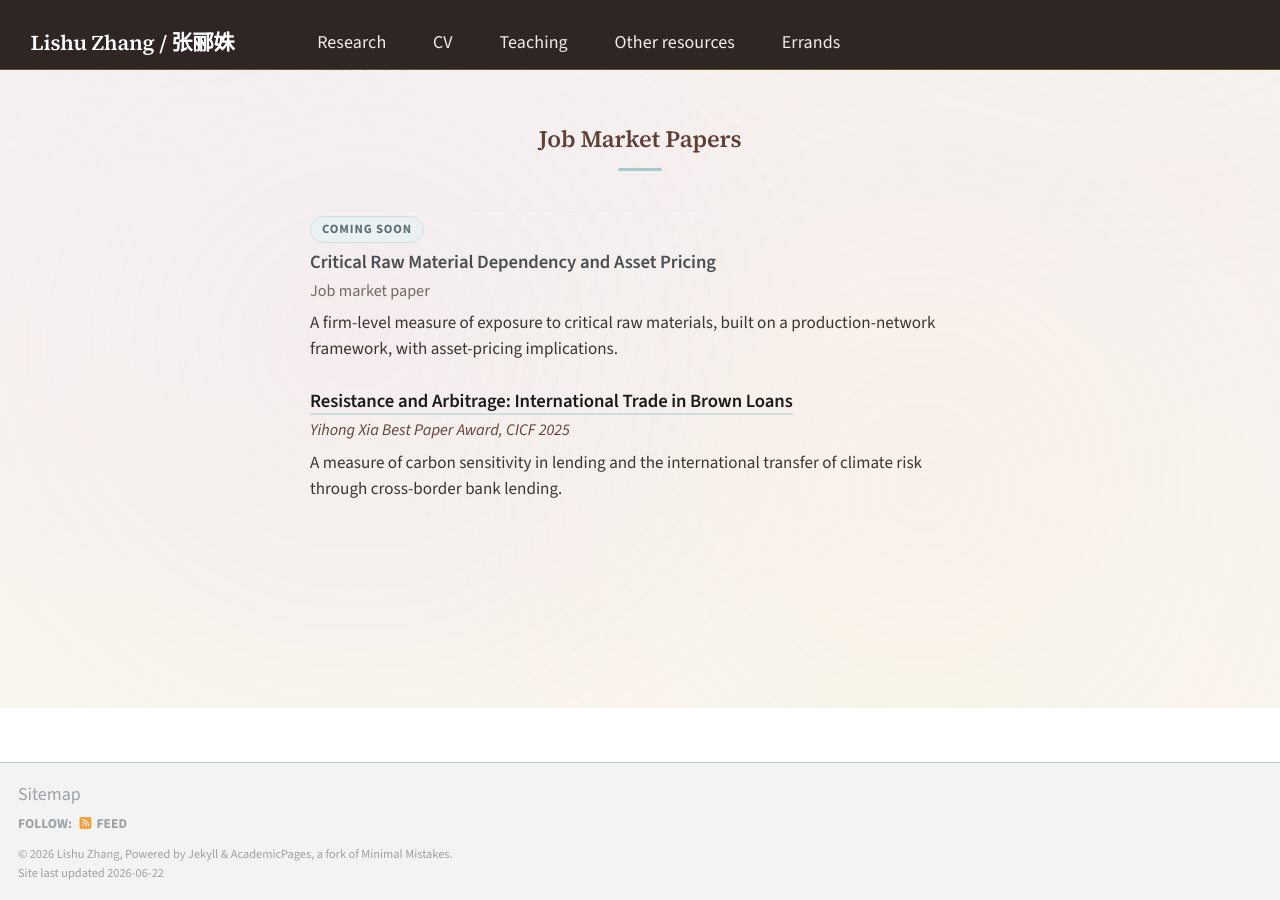
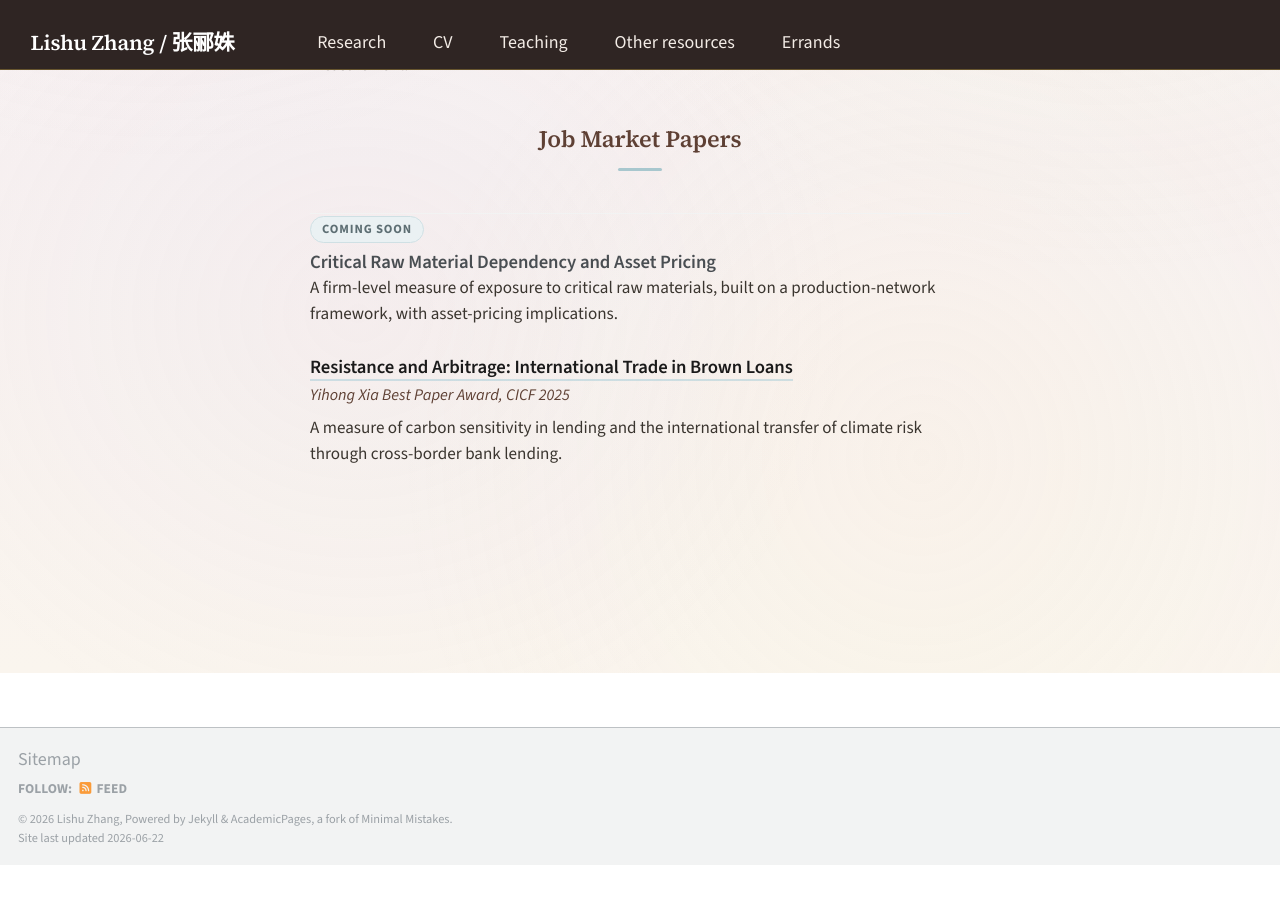
Before and after one commit to LishuZ/LishuZ.github.io, a Jekyll site: the page built from _pages/about.md, in a window 1280 px wide and 900 px high, scrolled down 526 px. Built offline with Jekyll 4.4.1, drawn with Linux system fonts in a browser that asks for light colours; after the commit the page ends 1391 px from its top, so only the background shows below that.

Commit message:
Drop 'Job market paper' meta from CRM entry (keep Coming soon)
Co-Authored-By: Claude Opus 4.8 (1M context) <noreply@anthropic.com>

```diff
--- a/_pages/about.md
+++ b/_pages/about.md
@@ -106,7 +106,6 @@ author_profile: false
 <div class="paper">
   <span class="status">Coming soon</span>
   <div class="ptitle">Critical Raw Material Dependency and Asset Pricing</div>
-  <div class="pmeta">Job market paper</div>
   <p class="abs">A firm-level measure of exposure to critical raw materials, built on a production-network framework, with asset-pricing implications.</p>
 </div>
 
```
